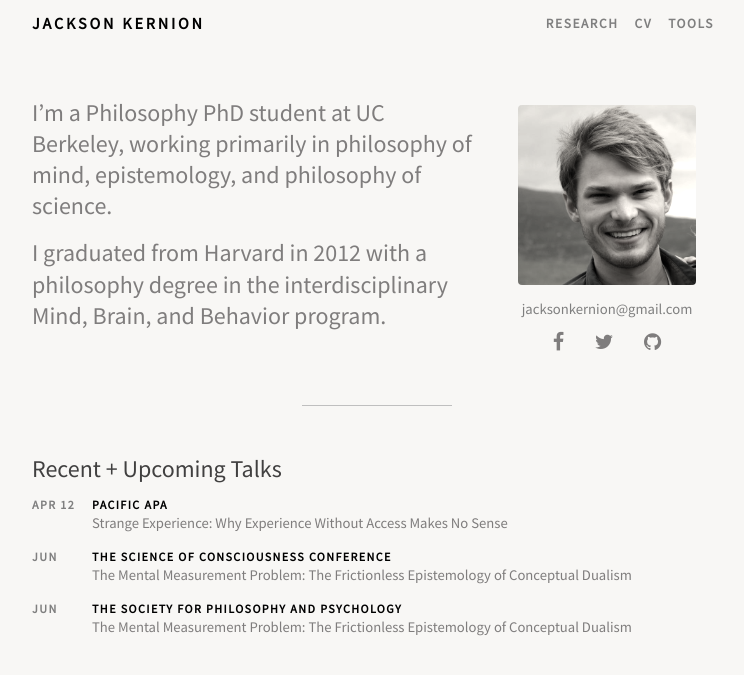
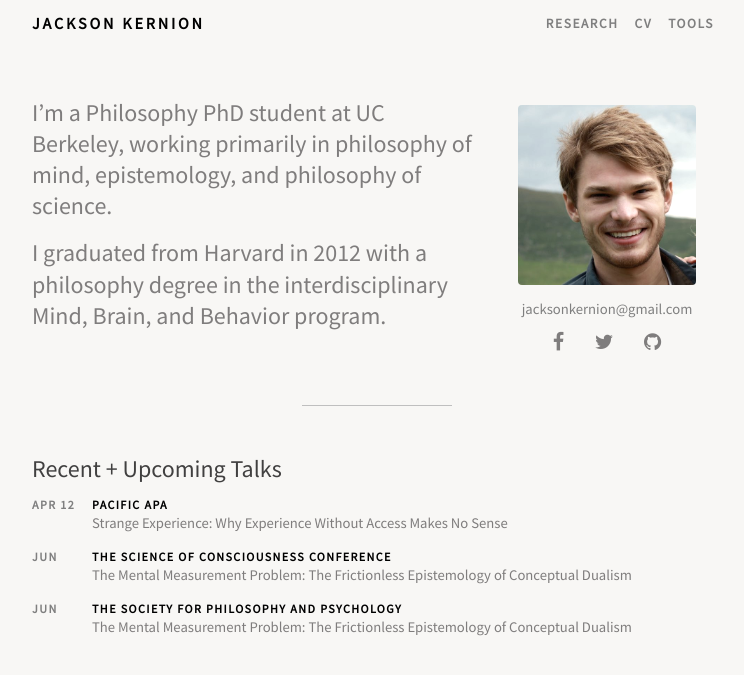
Before and after one commit to jacksonkernion/jacksonkernion.github.io, a Jekyll site: the page built from index.md, in a window 1280 px wide. Shown: the top 675 px of the page, without its empty margins (263-1007 px from the left). Built offline with Jekyll 4.4.1, drawn with Linux system fonts in a browser that asks for light colours; nearby versions of some CDN libraries; our own code applies the rules of GitHub Pages for plain Markdown files.

Commit message:
More CSS Tweaks

```diff
--- a/assets/stylesheets/style.css
+++ b/assets/stylesheets/style.css
@@ -108,7 +108,7 @@ a.nav-link:hover{
 }
 .profile img{
 	max-height:180px;
-	filter: grayscale(95%) sepia(10%) brightness(1.15);
+	filter: grayscale(15%) sepia(10%) brightness(1.13);
 }
 
 .short-bio{
```
